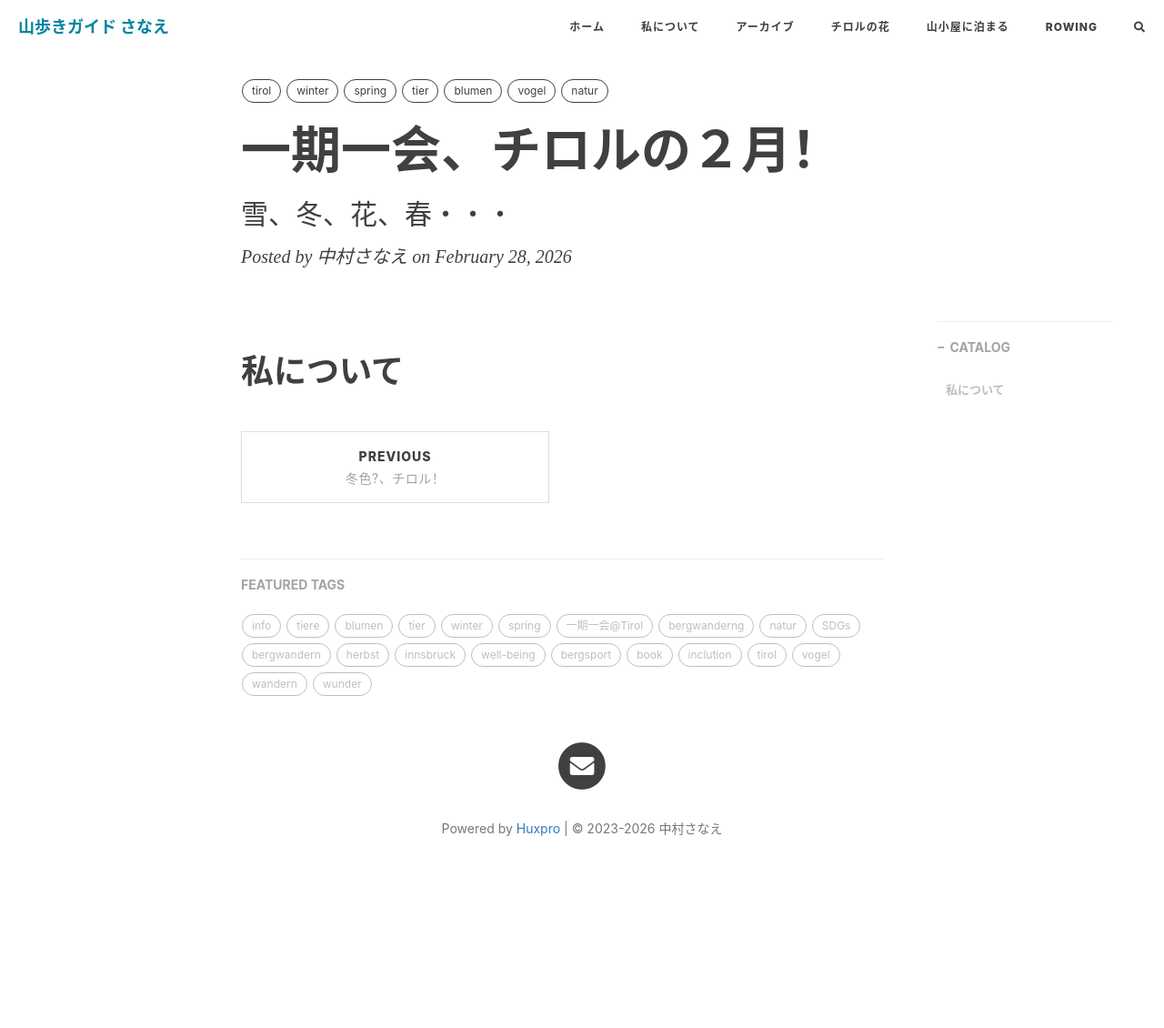
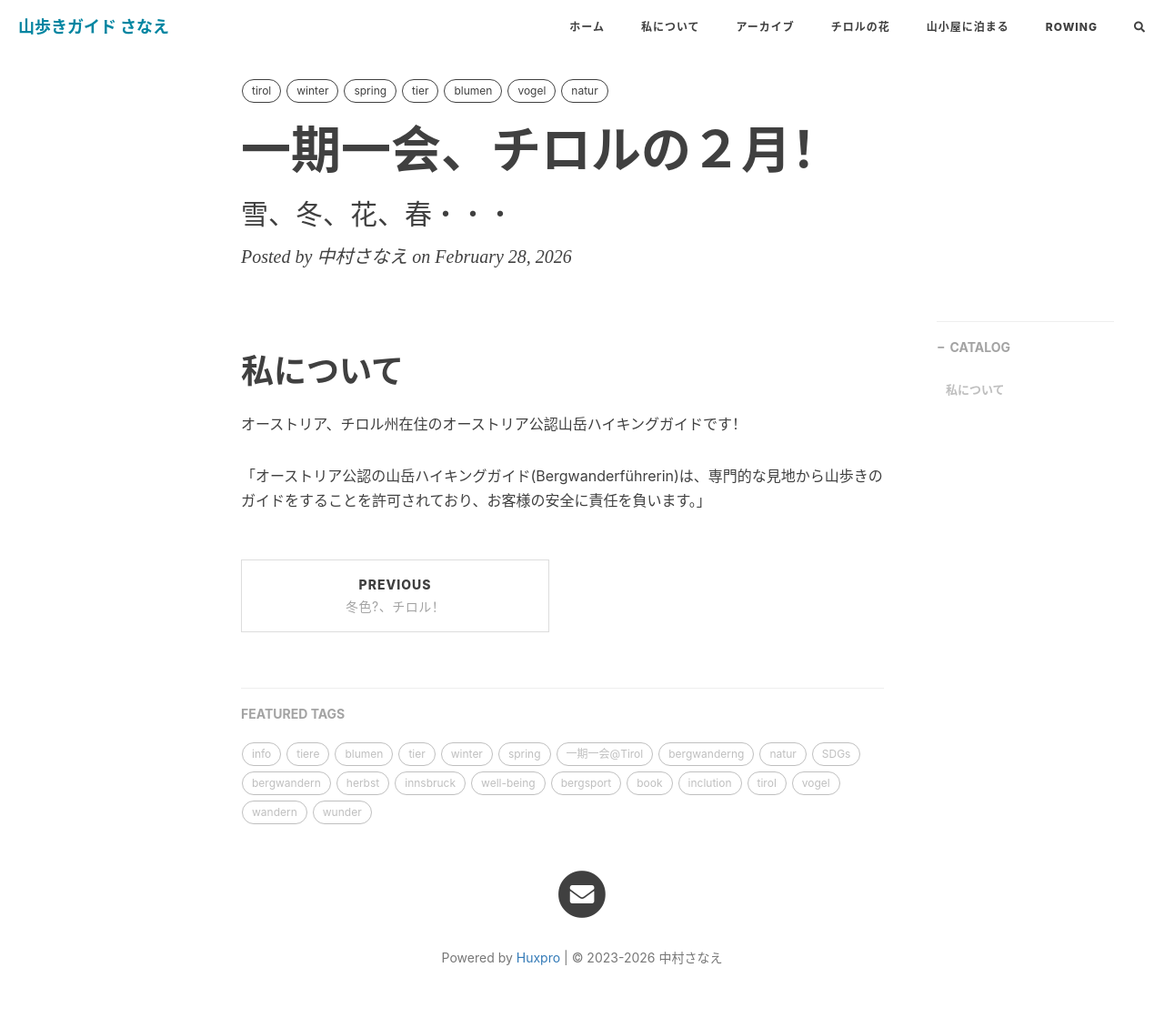
Before and after one commit to yamayagi/yamayagi.github.io, a Jekyll site: the page built from _posts/2026-02-28-winter.md, in a window 1280 px wide. Shown: the whole page at 91% size. Built offline with Jekyll 4.4.1, drawn with Linux system fonts in a browser that asks for light colours; nearby versions of some CDN libraries; comment, search, counter and statistics services are not loaded; before the commit the page ends 988 px from its top, so only the background shows below that.

Commit message:
Update 2026-02-28-winter.md

```diff
--- a/_posts/2026-02-28-winter.md
+++ b/_posts/2026-02-28-winter.md
@@ -5,3 +5,9 @@
 ---
 
 # 私について
+
+
+
+オーストリア、チロル州在住のオーストリア公認山岳ハイキングガイドです！
+
+「オーストリア公認の山岳ハイキングガイド(Bergwanderführerin)は、専門的な見地から山歩きのガイドをすることを許可されており、お客様の安全に責任を負います。」
```
